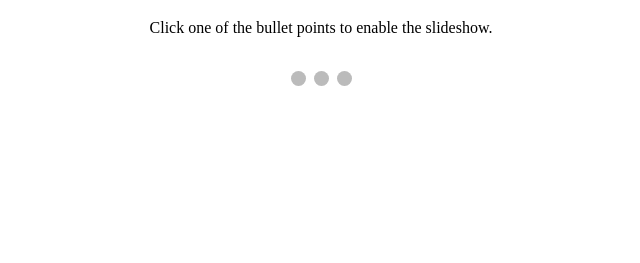
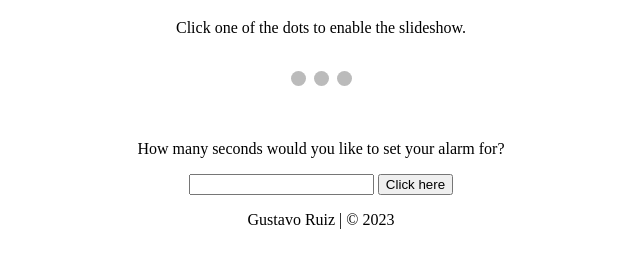
Before and after one commit to GoheezyDokkan/Javascript-Projects, a plain HTML site: page Project9_countdown_slideshow/index.html in a window 1280 px wide. Shown: the part 61-324 px from the top of the page, without its empty margins (319-959 px from the left). Drawn offline with Linux system fonts and the light colour scheme.

Commit message:
Add files via upload

```diff
--- a/Project9_countdown_slideshow/CSS/CSS_File.css
+++ b/Project9_countdown_slideshow/CSS/CSS_File.css
@@ -2,6 +2,16 @@
 
 /* Center title text class */
 .title-text {
+    text-align: center;
+}
+
+/* Center title text class */
+.countdown-div {
+    margin-top: 50px;
+    text-align: center;
+}
+
+footer {
     text-align: center;
 }
 
--- a/Project9_countdown_slideshow/JS/main.js
+++ b/Project9_countdown_slideshow/JS/main.js
@@ -1,3 +1,19 @@
+function countdown() {
+    var seconds = document.getElementById("seconds").value;
+
+    function tick() {
+        seconds = seconds - 1
+        timer.innerHTML = seconds;
+        var time = setTimeout(tick, 1000);
+        if (seconds == -1) {
+            alert("Time's up!");
+            clearTimeout(time);
+            timer.innerHTML = "";
+        }
+    }
+    tick()
+}
+
 let slideIndex = 1;
 showSlides(slideIndex);
 
--- a/Project9_countdown_slideshow/index.html
+++ b/Project9_countdown_slideshow/index.html
@@ -9,7 +9,7 @@
 
 <body>
     <h1 class="title-text">Image Slideshow</h1>
-    <p class="title-text">Click one of the bullet points to enable the slideshow.</p>
+    <p class="title-text">Click one of the dots to enable the slideshow.</p>
     <script src="JS/main.js"></script>
 
     <!-- Slideshow container -->
@@ -47,8 +47,15 @@
         <span class="dot" onclick="currentSlide(3)"></span>
     </div>
 
+    <div class="countdown-div">
+        <p>How many seconds would you like to set your alarm for?</p>
+        <input id="seconds" value="" />
+        <button onclick="countdown()">Click here</button>
+        <p id="timer"></p>
+    </div>
+
 </body>
 
-<footer></footer>
+<footer>Gustavo Ruiz | &copy; 2023</footer>
 
 </html>
```
